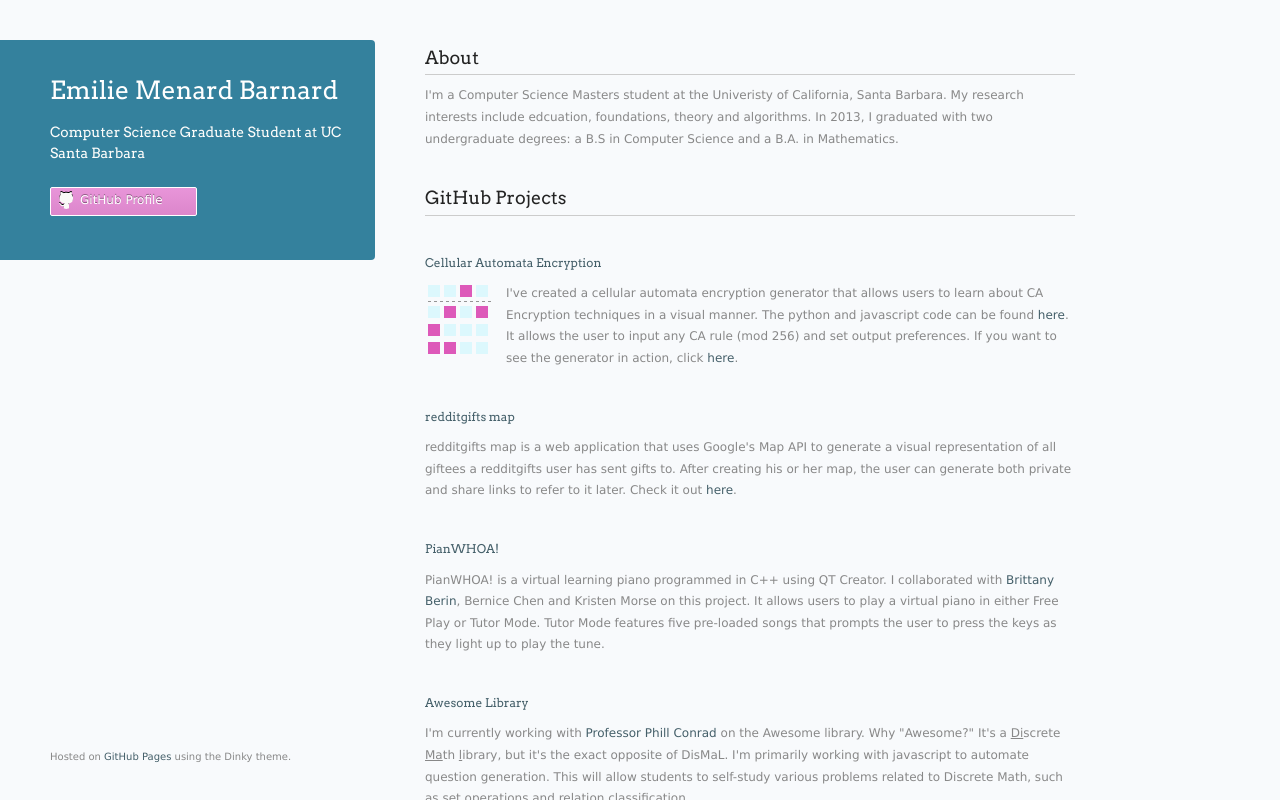
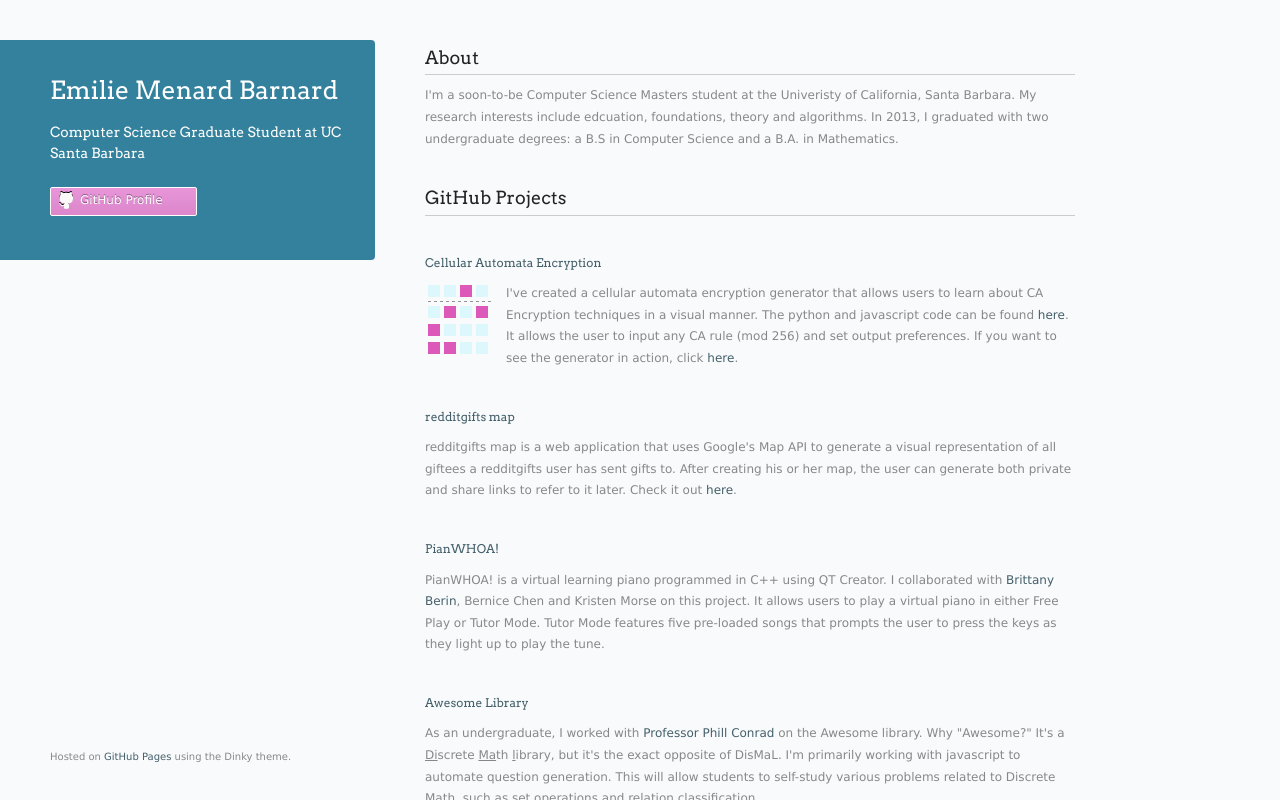
Before and after one commit to emiliebarnard/emiliebarnard.github.com, a plain HTML site: page index.html in a window 1280 px wide. Drawn offline with Linux system fonts and the light colour scheme.

Commit message:
updated info

```diff
--- a/index.html
+++ b/index.html
@@ -29,7 +29,7 @@
       <section>
         <h3>About</h3>
 
-<p>I'm a Computer Science Masters student at the Univeristy of California, Santa Barbara. My research interests include edcuation, foundations, theory and algorithms. In 2013, I graduated with two undergraduate degrees: a B.S in Computer Science and a B.A. in Mathematics.</p>
+<p>I'm a soon-to-be Computer Science Masters student at the Univeristy of California, Santa Barbara. My research interests include edcuation, foundations, theory and algorithms. In 2013, I graduated with two undergraduate degrees: a B.S in Computer Science and a B.A. in Mathematics.</p>
 
 <h3>GitHub Projects</h3>
 <h4><a href="http://embarnard.github.io/CA-Encryption/">Cellular Automata Encryption</a></h4>
@@ -42,7 +42,7 @@
 <p>PianWHOA! is a virtual learning piano programmed in C++ using QT Creator. I collaborated with <a href="https://github.com/bmbritt10">Brittany Berin</a>, Bernice Chen and Kristen Morse on this project. It allows users to play a virtual piano in either Free Play or Tutor Mode. Tutor Mode features five pre-loaded songs that prompts the user to press the keys as they light up to play the tune.</p>
 
 <h4><a href="http://pconrad.github.io/AwesomePrelims/">Awesome Library</a></h4>
-<p>I'm currently working with <a href="https://github.com/pconrad">Professor Phill Conrad</a> on the Awesome library. Why "Awesome?" It's a <u>Di</u>screte <u>Ma</u>th <u>l</u>ibrary, but it's the exact opposite of DisMaL. I'm primarily working with javascript to automate question generation. This will allow students to self-study various problems related to Discrete Math, such as set operations and relation classification.</p>
+<p>As an undergraduate, I worked with <a href="https://github.com/pconrad">Professor Phill Conrad</a> on the Awesome library. Why "Awesome?" It's a <u>Di</u>screte <u>Ma</u>th <u>l</u>ibrary, but it's the exact opposite of DisMaL. I'm primarily working with javascript to automate question generation. This will allow students to self-study various problems related to Discrete Math, such as set operations and relation classification.</p>
 <h3>More Info</h3>
 
 <p>For more information, check out my <a href="http://embarnard.com">website</a>.</p>
```
